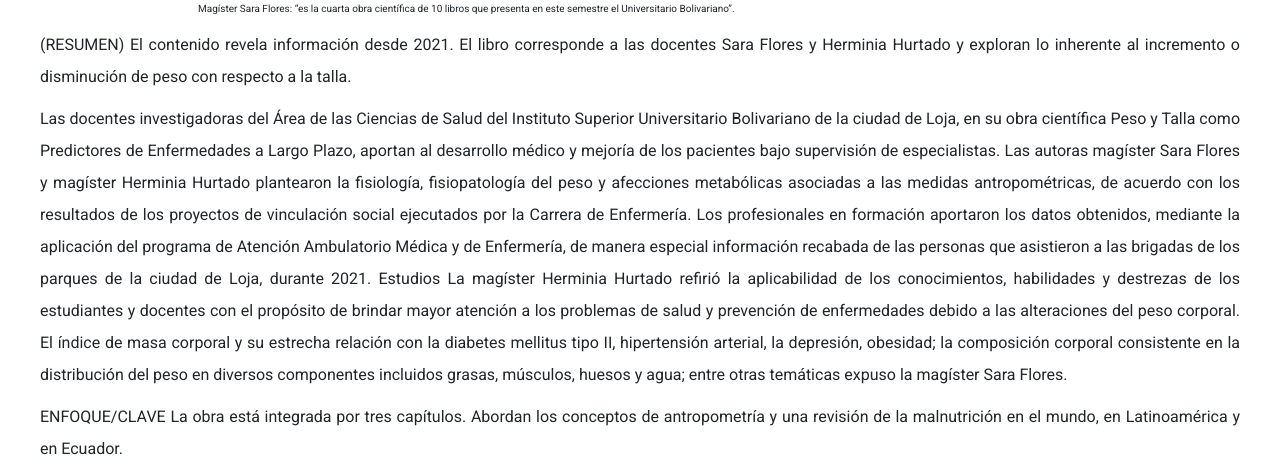
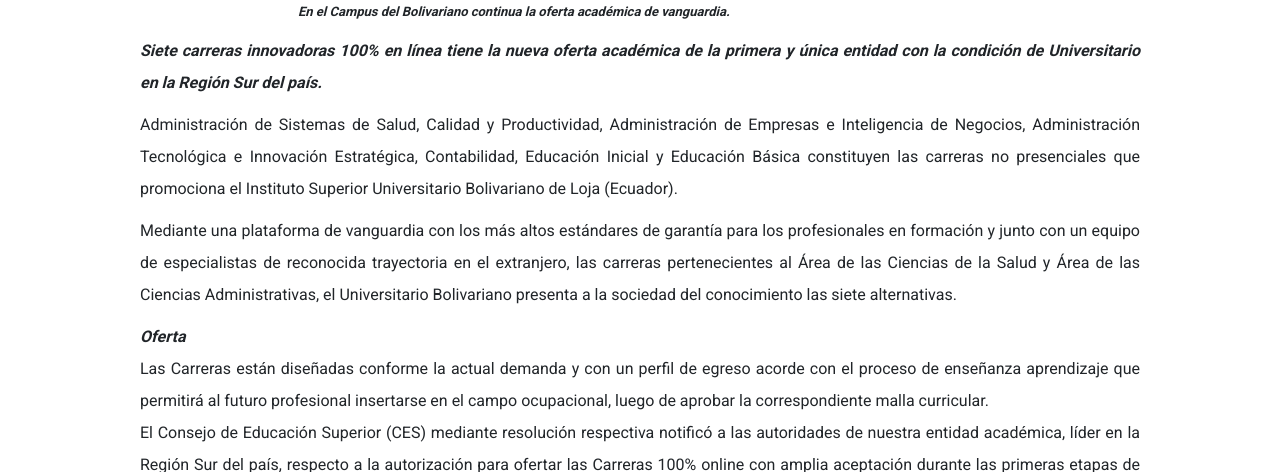
Before and after one commit to raocampo/webonlineIUB, a PHP site: page /iubonline/eventos/evento3.html in a window 1280 px wide. Shown: the part 681-1153 px from the top of the page. Run offline with PHP 8.4, Linux system fonts and the light colour scheme.

Commit message:
Se actualiza la pagina de oferta academica

```diff
--- a/css/style.css
+++ b/css/style.css
@@ -1408,7 +1408,7 @@
 @media(min-width: 768px){
   .oferta{
     margin-top: 23.5rem;
-    height: 100rem;
+    height: 85rem;
   }
 }
 
@@ -1462,44 +1462,47 @@
 }
 @media(min-width: 768px){
   .form-oferta{
-    width: 500px;
+    width: 350px;
     display: flex;
     flex-direction: column;
     justify-content: center;
     background-color: #1d317b71;
   }
   .form-oferta input{
-    width: 450px;
+    width: 300px;
   }
 }
 @media(min-width: 1024px){
   .form-oferta{
-    width: 500px;
+    width: 350px;
     display: flex;
     flex-direction: column;
     justify-content: center;
     background-color: #1d317b71;
   }
   .form-oferta input{
-    width: 450px;
-  }
-}
-
+    width: 300px;
+  }
+  #tipoEstudio{
+    width: 300px;
+  }
+}
 
 .banner-carrera img{
   margin-top: 5rem;
 }
-@media(min-width: 768px){
+
+/*@media(min-width: 768px){
   .banner-carrera img{
     margin-top: 2rem;
   }
 }
-@media(min-width: 1024px){
+/*@media(min-width: 1024px){
   .banner-carrera img{
     margin-top: 25rem;
     margin-bottom: 10rem;
   }
-}
+}*/
 
 .texto-esp{
   width: 100%;
@@ -1538,7 +1541,7 @@
   gap: 20px;
   padding: 20px;
   grid-template-columns: repeat(auto-fit, minmax(300px, 1fr));
-  margin-top: 5rem;
+  /*margin-top: 5rem;*/
 }
 
 .tarjeta-contenido_central {
@@ -2483,6 +2486,7 @@
 /*PAGINA EVENTOS*/
 
 .noticia{
+  width: 100rem;
   margin-top: 24rem;
   margin-bottom: -30rem;
   text-align: justify;
@@ -2493,13 +2497,40 @@
   margin: 0 auto;
 }
 .titulo-imagen p{
-  font-size: 1rem;
+  font-size: 1.3rem;
+  font-style: italic;
+  font-weight: 700;
   margin-left: 15.8rem;
 }
 
+.resumen{
+  font-style: italic;
+  font-weight: 700;
+}
 /*.footer-evento{
   margin-bottom: -20rem;
 }*/
+.contenido-evento article{
+  font-style: italic;
+  font-weight: 700;
+}
+
+.notirecuadros{
+  width: 80rem;
+  margin-top: 3rem;
+  margin-left: 10rem;
+  padding: 1rem;
+  border-right: 2px #555;
+}
+.notirecuadros article{
+  font-size: 1.4rem;
+}
+.notirecuadros span{
+  font-weight: 700;
+}
+.notirecuadros p{
+  font-size: 1.3rem;
+}
 
 /*SECCION BOTONES*/
 
--- a/eventos/evento3.html
+++ b/eventos/evento3.html
@@ -36,21 +36,22 @@
     <div class="menu">
 
       <nav class="sub-menu text-center contenedor navbar">
-        <a href="/index.html"><img src="/assets/images/home.png" alt="iconoInicio"></a>
+        <a href="/index.html"><img src="/assets/images/home1.png" alt="iconoInicio"></a>
         <li class="dropdown"><a href="/admisiones-iub.html">ADMISIONES<i class="bi bi-chevron-down"></i></a>
           <ul>
-            <li><a href="/oferta-academica.html">PREGRADO</a></li>
+            <li><a href="/oferta-academica.html">CARRERAS UNIVERSITARIAS</a></li>
             <li><a href="/formacion-continua.html">FORMACION CONTINUA</a></li>
+            <li><a href="/formacion-continua.html">POSGRADOS</a></li>
           </ul>
         </li>
         <li class="dropdown"><a href="/oferta-academica.html">OFERTA ACADEMICA<i class="bi bi-chevron-down"></i></a>
-          <ul>
+          <!--<ul>
             <li><a href="/oferta-academica.html">PREGRADO</a></li>
             <li><a href="/formacion-continua.html">FORMACION CONTINUA</a></li>
-          </ul>
+          </ul>-->
         </li>
         <!--<li class="dropdwon"><a href="formacionContinua.html">FORMACION CONTINUA</a>-->
-        <a href="/matriculate-online.php">MATRICULATE ONLINE</a>
+        <a href="http://localhost/iubonline/matriculate-online.php" target="_blank">MATRICULATE ONLINE</a>
         <a href="/metodologia-estudio.html">METODOLOGIA DE ESTUDIO</a>
         <a href="https://bolivarianovirtual.com/login/index.php">BOLIVARIANO DIGITAL EDUCA</a>
       </nav>
@@ -66,18 +67,19 @@
         <!--<li><a href="index.html">Inicio</a></li>-->
         <li class="dropdown"><a href="/admisiones-iub.html">ADMISIONES<i class="bi bi-chevron-down"></i></a>
           <ul>
-            <li><a href="/oferta-academica.html">PREGRADO</a></li>
+            <li><a href="/oferta-academica.html">CARRERAS UNIVERSITARIAS</a></li>
             <li><a href="/formacioncontinua.html">FORMACION CONTINUA</a></li>
+            <li><a href="/formacioncontinua.html">POSGRADOS</a></li>
           </ul>
         </li>
         <li class="dropdown"><a href="/oferta-academica.html">OFERTA ACADEMICA<i class="bi bi-chevron-down"></i></a>
-          <ul>
+          <!--<ul>
             <li><a href="/oferta-academica.html">PREGRADO</a></li>
             <li><a href="/formacion-continua.html">FORMACION CONTINUA</a></li>
-          </ul>
+          </ul>-->
         </li>
         <!--<li class="dropdwon"><a href="formacionContinua.html">FORMACION CONTINUA</a>-->
-        <a href="http://localhost/iubonline/matriculate-online.php" target="_blank">MATRICULATE ONLINE</a>
+        <a href="/matriculate-online.php">MATRICULATE ONLINE</a>
         <a href="/metodologia-estudio.html">METODOLOGIA DE ESTUDIO</a>
         <a href="https://bolivarianovirtual.com/login/index.php" target="_blank">BOLIVARIANO DIGITAL EDUCA</a>
       </ul>
@@ -87,75 +89,68 @@
   <main class="contenedor noticia">
 
     <div class="titulo">
+
       <h1 class="text-center">
-        El Peso y Talla impulsan investigación para obra científica del Universitario Bolivariano
+        Universitario Bolivariano presenta siete carreras online de vanguardia
       </h1>
+
       <div class="titulo-imagen">
-        <img src="/assets/images/eventos/evento3.png" alt="El Peso y Talla">
-        <p>Magíster Sara Flores: “es la cuarta obra científica de 10 libros que presenta en este semestre el Universitario Bolivariano”.</p>
+        <img src="/assets/images/eventos/evento3.png" alt="Bolivariano">
+        <p>En el Campus del Bolivariano continua la oferta académica de vanguardia.</p>
       </div>
 
     </div>
 
     <div class="contenido-evento">
-      <p>
-        <span>(RESUMEN)</span>
-        El contenido revela información desde 2021. El libro corresponde a las docentes Sara Flores y Herminia Hurtado y exploran lo inherente al incremento o disminución de peso con respecto a la talla.
+
+      <p class="resumen">
+        Siete carreras innovadoras 100% en línea tiene la nueva oferta académica de la primera y única entidad con la condición de Universitario en la Región Sur del país.
       </p>
 
       <p>
-        Las docentes investigadoras del Área de las Ciencias de Salud del Instituto Superior Universitario Bolivariano de la ciudad de Loja, en su obra científica Peso y Talla como Predictores de Enfermedades a Largo Plazo, aportan al desarrollo médico y mejoría de los pacientes bajo supervisión de especialistas.
-        Las autoras magíster Sara Flores y magíster Herminia Hurtado plantearon la fisiología, fisiopatología del peso y afecciones metabólicas asociadas a las medidas antropométricas, de acuerdo con los resultados de los proyectos de vinculación social ejecutados por la Carrera de Enfermería.
-        Los profesionales en formación aportaron los datos obtenidos, mediante la aplicación del programa de Atención Ambulatorio Médica y de Enfermería, de manera especial información recabada de las personas que asistieron a las brigadas de los parques de la ciudad de Loja, durante 2021.
+        Administración de Sistemas de Salud, Calidad y Productividad, Administración de Empresas e Inteligencia de Negocios, Administración Tecnológica e Innovación Estratégica, Contabilidad, Educación Inicial y Educación Básica constituyen las carreras no presenciales que promociona el Instituto Superior Universitario Bolivariano de Loja (Ecuador).
+      </p>
+      <p>
+        Mediante una plataforma de vanguardia con los más altos estándares de garantía para los profesionales en formación y junto con un equipo de especialistas de reconocida trayectoria en el extranjero, las carreras pertenecientes al Área de las Ciencias de la Salud y Área de las Ciencias Administrativas, el Universitario Bolivariano presenta a la sociedad del conocimiento las siete alternativas.
+      </p>
 
-        <span>Estudios</span>
-        La magíster Herminia Hurtado refirió la aplicabilidad de los conocimientos, habilidades y destrezas de los estudiantes y docentes con el propósito de brindar mayor atención a los problemas de salud y prevención de enfermedades debido a las alteraciones del peso corporal.
-        El índice de masa corporal y su estrecha relación con la diabetes mellitus tipo II, hipertensión arterial, la depresión, obesidad; la composición corporal consistente en la distribución del peso en diversos componentes incluidos grasas, músculos, huesos y agua; entre otras temáticas expuso la magíster Sara Flores.
-
-        <!--<span>Galardones</span>
-        El Rector-canciller junto con la delegación del Universitario Bolivariano de Loja, representó a Ecuador, en el transcurso de la programación oficial que organizó la UNT de México, Embajada mexicana, Ministerio de Relaciones Exteriores de República Dominicana, entre otras instituciones gubernamentales del Caribe y Centroamérica.
-        El título honorífico se suma a los múltiples reconocimientos que ha recibido la primera Autoridad del Bolivariano en el extranjero como: Líder Educacional de Latinoamérica y Líder en Calidad de Educación Superior por parte del International Business Institute, en Roma (Italia), durante agosto de 2023; Líder Educacional y Mejor Empresario, en el transcurso de abril del mismo año, galardón otorgado por Latin American Quality Institute; entre otros premios.-->
+      <p>
+        <article>Oferta</article>
+        Las Carreras están diseñadas conforme la actual demanda y con un perfil de egreso acorde con el proceso de enseñanza aprendizaje que permitirá al futuro profesional insertarse en el campo ocupacional, luego de aprobar la correspondiente malla curricular.<br>
+        El Consejo de Educación Superior (CES) mediante resolución respectiva notificó a las autoridades de nuestra entidad académica, líder en la Región Sur del país, respecto a la autorización para ofertar las Carreras 100% online con amplia aceptación durante las primeras etapas de promoción
+      </p>
+      <p>
+        <article>Graduación</article>
+        La nuevas Carreras tiene titulación de tercer nivel, modalidad no presencial, correspondiente a Tecnología Superior Universitaria, siendo la duración cinco ciclos.
+        Los títulos que emite el Instituto Bolivariano son reconocidos por la Secretaría de Educación Superior, Ciencia, Tecnología e Innovación (Senescyt), previa aprobación del CES.
 
       </p>
 
-      <p>
-        <span>ENFOQUE/CLAVE</span>
-        La obra está integrada por tres capítulos. Abordan los conceptos de antropometría y una revisión de la malnutrición en el mundo, en Latinoamérica y en Ecuador.
-      </p>
+      <div class="notirecuadros">
 
-      <!--<p>
-        <span>MEMORIA</span>
-        Como persona eminente y su ardua labor en el quehacer de las Instituciones de Educación Superior del Ecuador, magíster Víctor Hugo Samaniego afianzó su imagen internacional académica al recibir esta nueva distinción regional.
+        <article>ENFOQUE / DÍGITO (Hora 32) / EL DATO (Ecotel Press)</article>
+        <p>
+          <span>5 ciclos</span> de duración tienen las Carreras innovadoras del Área de las Ciencias Administrativas y del Área de las Ciencias de la Salud.
+        </p>
 
-      </p>
+        <article>MEMORIA / PARA SABER (Hora 32) / EL DATO (Ecotel Press)</article>
+        <p>
+          Las siete Carreras están a disposición desde el periodo octubre 2024-marzo 2025.
+        </p>
 
-      <p>
-        <span>ENFOQUE</span>
-        25 de junio, a las 10:00, en el Auditorio del Instituto Bolivariano se realizará un acto solemne de adhesión al Rector por su reciente distinción con el título de Doctorado Honoris Causa.
+        <article>RESUMEN / CLAVE (Hora 32) / EL DATO (Ecotel Press)</article>
+        <p>
+          Mayor información sobre matrículas se otorga en Administración central del Campus del Instituto Bolivariano, calles José Antonio Eguiguren 156-33 y Bolívar o mediante contacto al 072 575245 o 0939374133; correo electrónico info@tbolivariano.edu.ec.
+        </p>
 
-      </p>-->
+      </div>
     </div>
 
     <div class="footer-evento">
 
-      <div class="titulo-imagen">
-        <img src="/assets/images/eventos/evento3.1.png" alt="eventoB">
-        <p>La obra corresponde a la autoría de las investigadoras Herminia Hurtado y Sara Flores del Área de las Ciencias de la Salud.</p>
-      </div>
-
-      <div class="titulo-imagen">
-        <img src="/assets/images/eventos/evento3.2.png" alt="eventoC">
-        <p>El acto solemne se efectuó en la Cancillería de la ciudad Santo Domingo (República Dominicana).</p>
-      </div>
-
       <!--<div class="titulo-imagen">
-        <img src="/assets/images/eventos/HonorisCausaD.png" alt="CACES">
-        <p>La socialización se efectuó en el Auditorio del Campus del Universitario Bolivariano.</p>
-      </div>
-
-      <div class="titulo-imagen">
-        <img src="/assets/images/eventos/HonorisCausaE.png" alt="CACES">
-        <p>El grupo multidisciplinario estuvo integrado por destacadas personalidades de América.</p>
+        <img src="/assets/images/eventos/caces1.png" alt="CACES">
+        <p>El accionar del CACES y su labor en la Región Sur fueron reconocidos por el rector del Bolivariano, magíster Víctor Hugo Samaniego Luna.</p>
       </div>-->
 
     </div>
```
Also changed, not shown: eventos/evento1.html (+34 -19 lines), eventos/evento2.html (+59 -58 lines), oferta-academica.html (+36 -11 lines).
